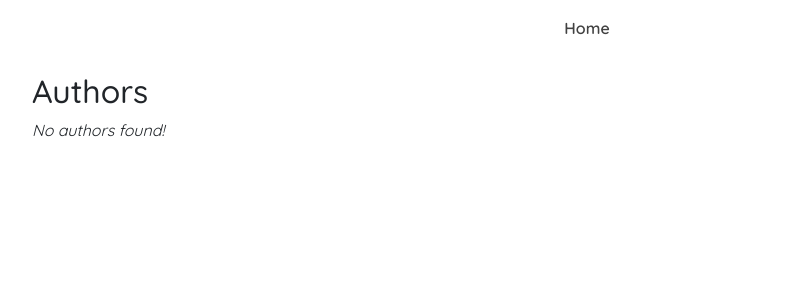
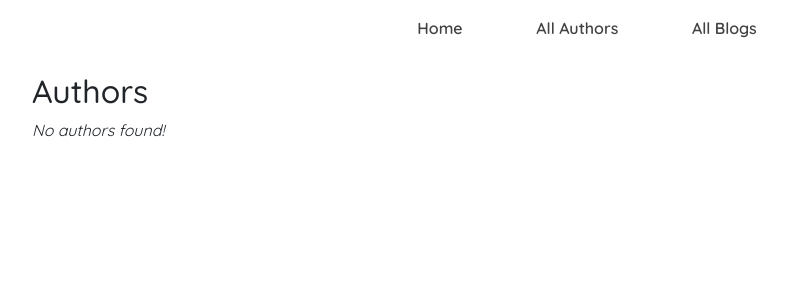
Before and after one commit to Navayuvan-SB/Mini-Blog-App, a Django app: page /blog/authors/ in a window 1280 px wide. Shown: the top 300 px of the page, without its empty margins (53-840 px from the left). Run offline with Django 3.2, Linux system fonts and the light colour scheme; data that the repository does not hold is empty.

Commit message:
Add link for All authors and All books in nav menu

```diff
--- a/blog/templates/base_generic.html
+++ b/blog/templates/base_generic.html
@@ -27,6 +27,8 @@
           {% block sidebar %}
           <ul class="sidebar-nav">
             <li><a href="{% url 'index' %}">Home</a></li>
+            <li><a href="{% url 'authors' %}">All Authors</a></li>
+            <li><a href="{% url 'blogs' %}">All Blogs</a></li>
           </ul>
           {% endblock %}
         </div>
```
